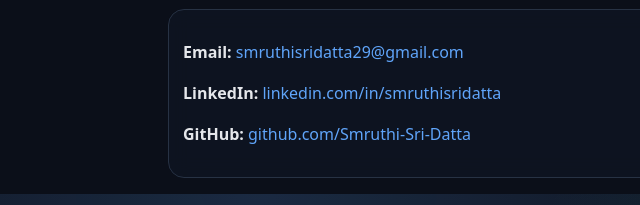
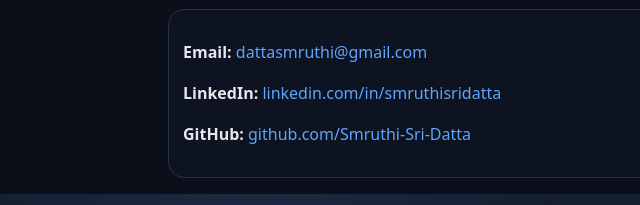
Before and after one commit to Smruthi-Sri-Datta/Smruthi-Sri-Datta.github.io, a plain HTML site: page index.html in a window 1280 px wide. Shown: the part 2206-2411 px from the top of the page, 0-640 px from the left. Drawn offline with Linux system fonts and the light colour scheme.

Commit message:
Update index.html

```diff
--- a/index.html
+++ b/index.html
@@ -192,7 +192,7 @@
     <section id="contact" class="section">
       <h2>Contact</h2>
       <div class="card">
-        <p><strong>Email:</strong> <a href="mailto:dattasmruthi@gmail.com">smruthisridatta29@gmail.com</a></p>
+        <p><strong>Email:</strong> <a href="mailto:dattasmruthi@gmail.com">dattasmruthi@gmail.com</a></p>
         <p><strong>LinkedIn:</strong> <a href="https://linkedin.com/in/smruthisridatta" target="_blank" rel="noreferrer">linkedin.com/in/smruthisridatta</a></p>
         <p><strong>GitHub:</strong> <a href="https://github.com/Smruthi-Sri-Datta" target="_blank" rel="noreferrer">github.com/Smruthi-Sri-Datta</a></p>
       </div>
```
